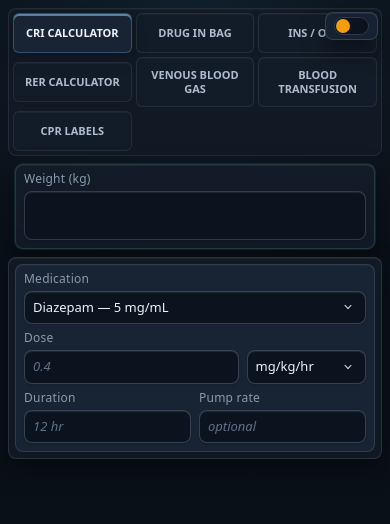
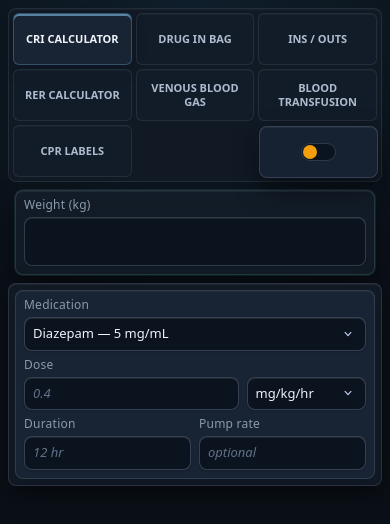
Before and after one commit to zappybiby/vetmedcalc, a Svelte app: page / in a window 390 px wide. Shown: the top 524 px of the page. Built offline with nearby package versions, Linux system fonts and the light colour scheme.

Commit message:
fix mobile theme toggle placement

```diff
--- a/src/App.svelte
+++ b/src/App.svelte
@@ -49,9 +49,13 @@
 
 <div class="flex min-h-dvh flex-col">
   <main class="flex-1 py-2 sm:py-3 md:py-4">
+    <div class="mx-auto grid min-w-0 max-w-[1040px] gap-2 px-2 sm:px-3 md:px-4">
+      <div class="flex min-w-0 justify-center">
+        <TabShell>
           <button
+            slot="tab-extra"
             type="button"
-      class="theme-toggle ui-button fixed right-3 top-3 z-40 gap-2 px-2 py-1 text-[10.5px] font-medium sm:right-4 sm:top-4 sm:px-2.5 sm:py-1.5 sm:text-xs"
+            class="theme-toggle tab-theme-toggle ui-button z-40 gap-2 text-[10.5px] font-medium sm:text-xs"
             on:click={toggleTheme}
             aria-pressed={theme === 'light'}
             aria-label={theme === 'dark' ? 'Switch to light mode' : 'Switch to dark mode'}
@@ -62,10 +66,7 @@
               <span class={`theme-toggle-thumb ${theme === 'light' ? 'is-light' : ''}`}></span>
             </span>
           </button>
-
-    <div class="mx-auto grid min-w-0 max-w-[1040px] gap-2 px-2 sm:px-3 md:px-4">
-      <div class="flex min-w-0 justify-center">
-        <TabShell />
+        </TabShell>
       </div>
     </div>
   </main>
--- a/src/app.css
+++ b/src/app.css
@@ -275,6 +275,10 @@
     background-color: var(--ui-divider);
   }
 
+  .tab-strip-frame {
+    @apply relative w-full max-w-full sm:w-auto;
+  }
+
   .ui-tablist {
     @apply grid w-full max-w-full min-w-0 grid-cols-3 items-center gap-1 rounded-lg px-1 py-1 sm:flex sm:w-auto sm:flex-nowrap sm:justify-center sm:overflow-x-auto sm:rounded-xl sm:px-1.5;
     background-color: color-mix(in srgb, var(--ui-tab-bg) 85%, var(--ui-surface));
@@ -283,7 +287,7 @@
   }
 
   .ui-tab {
-    @apply inline-flex min-w-0 items-center justify-center rounded-md px-2 py-2.5 text-center font-semibold leading-tight transition-colors sm:rounded-lg sm:px-3.5 sm:py-3;
+    @apply inline-flex h-[3.25rem] min-w-0 items-center justify-center rounded-md px-2 py-2.5 text-center font-semibold leading-tight transition-colors sm:h-auto sm:rounded-lg sm:px-3.5 sm:py-3;
     color: color-mix(in srgb, var(--ui-text-300) 82%, var(--ui-text-400));
     background-color: color-mix(in srgb, var(--ui-surface-2) 34%, transparent);
     border: 1px solid color-mix(in srgb, var(--ui-border) 62%, transparent);
@@ -399,6 +403,27 @@
     color: var(--ui-text-200);
   }
 
+  .tab-theme-toggle {
+    position: absolute;
+    right: 0.25rem;
+    bottom: 0.25rem;
+    min-height: 3.25rem;
+    width: calc((100% - 1rem) / 3);
+    padding: 0;
+  }
+
+  @media (min-width: 640px) {
+    .tab-theme-toggle {
+      position: fixed;
+      top: 1rem;
+      right: 1rem;
+      bottom: auto;
+      min-height: 0;
+      width: auto;
+      padding: 0.375rem 0.625rem;
+    }
+  }
+
   .theme-toggle:hover:not(:disabled) {
     color: var(--ui-text-100);
   }
--- a/src/lib/components/TabShell.svelte
+++ b/src/lib/components/TabShell.svelte
@@ -36,6 +36,7 @@
 
 <section class="grid min-w-0 w-full gap-2" aria-label="Main tools">
   <div class="flex min-w-0 max-w-full justify-center sm:-mx-1 sm:px-1 sm:pb-0.5 sm:overflow-x-auto">
+    <div class="tab-strip-frame">
       <div class="ui-tablist" role="tablist" aria-label="Tool tabs">
         {#each tabs as t}
           <button
@@ -47,6 +48,8 @@
             {t.label}
           </button>
         {/each}
+      </div>
+      <slot name="tab-extra" />
     </div>
   </div>
 
```
Lines whose indentation alone changed are shown as unchanged.
